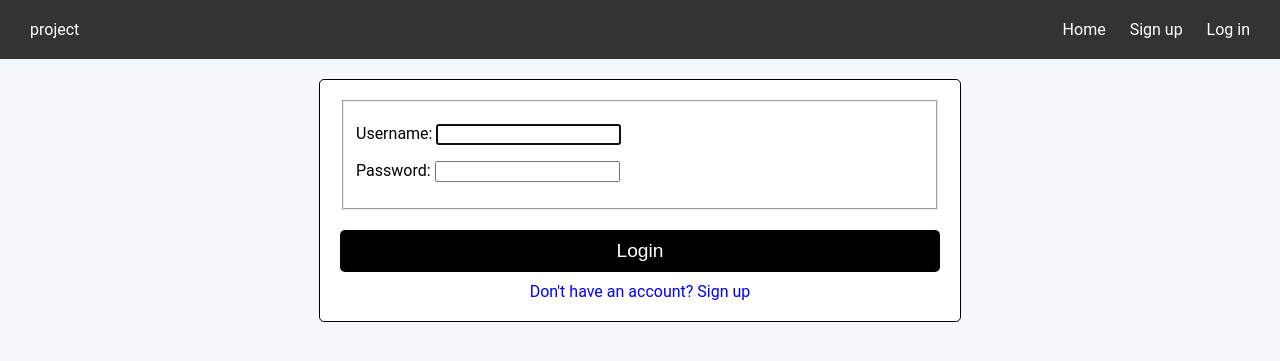
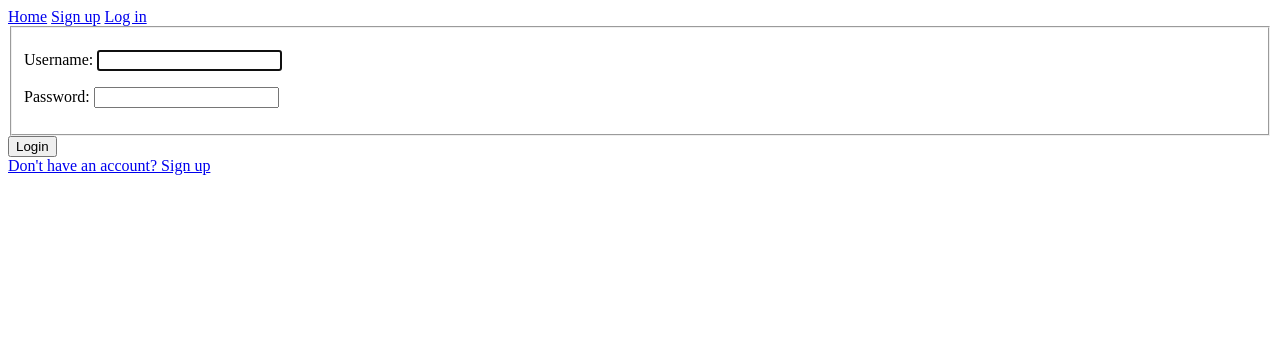
Before and after one commit to Leer002/Blog, a Django app: page /login/ in a window 1280 px wide. Shown: the top 361 px of the page. Run offline with Django 4.2, Linux system fonts and the light colour scheme.

Commit message:
Mit den neuen Dingen

```diff
--- a/gallery/templates/gallery/edit.html
+++ b/gallery/templates/gallery/edit.html
@@ -7,7 +7,7 @@
 </head>
 <body>
     <h2>Edit Blog Post</h2>
-    <form action="" meghod="post">
+    <form action="" method="post" enctype="multipart/form-data">
         {% csrf_token %}
         {{ form.as_p }}
         <button type="submit">
--- a/gallery/templates/gallery/index.html
+++ b/gallery/templates/gallery/index.html
@@ -21,7 +21,7 @@
                 <div>
                     {% if product.image %}
                     <a href="{% url 'detail' product.id %}">
-                        <img src="{{product.image.url}}" alt="{{product.name}}">
+                        <img src="{{product.image.url}}" alt="{{product.name}}" width="300">
                     </a>
                     {% endif %}
                     <div>
--- a/gallery/views.py
+++ b/gallery/views.py
@@ -1,5 +1,4 @@
 from django.shortcuts import render, redirect
-from django.http import HttpResponse
 from django.views import View
 from django.contrib import messages
 
@@ -20,7 +19,6 @@ class ProductListView(View):
         products = Product.objects.all()
         return render(request, "gallery/index.html", {"form":form, "products":products})
 
-
 class ProductDetailView(View):
     def get(self, request, pk):
         try:
@@ -28,6 +26,7 @@ class ProductDetailView(View):
         except Product.DoesNotExist:
             messages.error(request, "Not found")
         return render(request, "gallery/index2.html", {"product":product})
+
 
 class EditView(View):
     def get(self, request, pk):
@@ -43,9 +42,10 @@ class EditView(View):
             product = Product.objects.get(pk=pk)
         except Product.DoesNotExist:
             messages.error(request, "Not found")
-        form = ProductForm(request.POST)
+        form = ProductForm(request.POST, request.FILES, instance=product)
         if form.is_valid():
             form.save()
+            return redirect("list")
         return render(request, "gallery/edit.html", {"form":form})
 
 class DeleteView(View):
--- a/users/forms.py
+++ b/users/forms.py
@@ -5,9 +5,6 @@ from django.contrib.auth.models import User
 class UserRegisterForm(forms.ModelForm):
     email = forms.EmailField()
     username = forms.CharField(max_length=30)
-    # phone_no = forms.CharField(max_length = 20)
-    # first_name = forms.CharField(max_length = 20)
-    # last_name = forms.CharField(max_length = 20)
     password1 = forms.CharField(max_length=30, widget=forms.PasswordInput)
     password2 = forms.CharField(max_length=30, widget=forms.PasswordInput)
 
--- a/users/templates/users/index.html
+++ b/users/templates/users/index.html
@@ -13,9 +13,6 @@
 
     <title>{{ title }}</title>
 
-    <!-- main css -->
-    {% comment %} <link rel="stylesheet" type="text/css" href="{% static 'index.css' %}" /> {% endcomment %}
-
     <!-- message here -->
     {% if messages %}
     {% for message in messages %}
@@ -24,51 +21,11 @@
     </script>
     {% endfor %}
     {% endif %}
-
-    <style>
-        body {
-            font-family: Arial, sans-serif;
-            margin: 0;
-            padding: 0;
-            background-color: #f4f4f4;
-        }
-
-        header {
-            background: #333;
-            color: #fff;
-            padding: 10px 0;
-        }
-
-        .navbar {
-            display: flex;
-            justify-content: space-between;
-            padding: 10px 20px;
-        }
-
-        .navbar a {
-            color: #fff;
-            text-decoration: none;
-            margin: 0 10px;
-        }
-
-        .container {
-            width: 80%;
-            margin: auto;
-        }
-
-        h1 {
-            text-align: center;
-            margin-top: 50px;
-        }
-    </style>
 </head>
 
 <body>
     <header>
-        <div class="navbar">
-            <div class="navbar-header">
-                <a class="navbar-brand" href="{% url 'list' %}">project</a>
-            </div>
+        <div>
             <div class="navbar-links">
                 <a href="{% url 'list' %}">Home</a>
                 {% if user.is_authenticated %}
@@ -81,8 +38,8 @@
         </div>
     </header>
 
-    <div class="container">
-        <div class="row">
+    <div>
+        <div>
             {% block start %}
             {% if user.is_authenticated %}
             <h1>Welcome back {{ user.username }}!</h1>
--- a/users/templates/users/login.html
+++ b/users/templates/users/login.html
@@ -1,69 +1,23 @@
 {% extends "users/index.html" %}
 {% block start %}
-<div class="content-section">
+<div>
     {% if messages %}
         {% for message in messages %}
-            <div class="alert alert-success {{ message.tags }} mt-4" role="alert">
+            <div role="alert">
                 {{ message }}
             </div>
         {% endfor %}
     {% endif %}
-    <form method="POST" class="login-form">
+    <form method="POST">
        {% csrf_token %}
-        <fieldset class="form-group">
+        <fieldset>
             {{ form.as_p }}
         </fieldset>
-        <button class="submit-button" type="submit">Login</button>
-        <div class="signup-link">
+        <button type="submit">Login</button>
+        <div>
             <a href="{% url 'register' %}">Don't have an account? Sign up</a>
         </div>
     </form>
 </div>
 
-<style>
-    body {
-        background: #f5f8fa;
-        font-family: 'Roboto', sans-serif;
-    }
-
-    .content-section {
-        width: 90%;
-        max-width: 600px;
-        margin: 20px auto;
-        padding: 20px;
-        background: #ffffff;
-        border: 1px solid black;
-        border-radius: 5px;
-    }
-
-    .login-form {
-        display: flex;
-        flex-direction: column;
-    }
-
-    .form-group {
-        margin-bottom: 20px;
-    }
-
-    .submit-button {
-        background: black;
-        color: white;
-        font-size: 1.2rem;
-        padding: 10px;
-        border: none;
-        border-radius: 5px;
-        cursor: pointer;
-    }
-
-    .signup-link {
-        margin-top: 10px;
-        text-align: center;
-    }
-
-    .signup-link a {
-        text-decoration: none;
-        color: blue;
-    }
-</style>
-
 {% endblock start %}
--- a/users/views.py
+++ b/users/views.py
@@ -31,11 +31,10 @@ class UserRegisterView(View):
 
             authenticated_user = authenticate(request, username=username, password=password)
             if authenticated_user is not None:
+                login(request, authenticated_user)
                 return redirect('list')
 
         return render(request, "users/register.html", {"form":form})
-
-
 
 
 class UserLoginView(View):
@@ -50,8 +49,8 @@ class UserLoginView(View):
             user_obj = User.objects.filter(username=username)
             if not user_obj.exists():
                 messages.error(request, "Username not found")
-                return redirect('login')
-            user_obj = authenticate(username=username, password = password)
+                return redirect('register')
+            user_obj = authenticate(username = username, password = password)
             if user_obj:
                 login(request, user_obj)
                 return redirect('list')
@@ -62,8 +61,6 @@ class UserLoginView(View):
             messages.error(request, " Somthing went wrong")
             return redirect('list')
 
-
-
 class UserLogoutView(View):
     def get(self, request):
         logout(request)
```
Also changed, not shown: users/templates/users/register.html (+4 -4 lines), gallery/forms.py (line endings or trailing spaces), gallery/models.py (line endings or trailing spaces), gallery/templates/gallery/delete.html (line endings or trailing spaces), gallery/templates/gallery/index2.html (line endings or trailing spaces).
